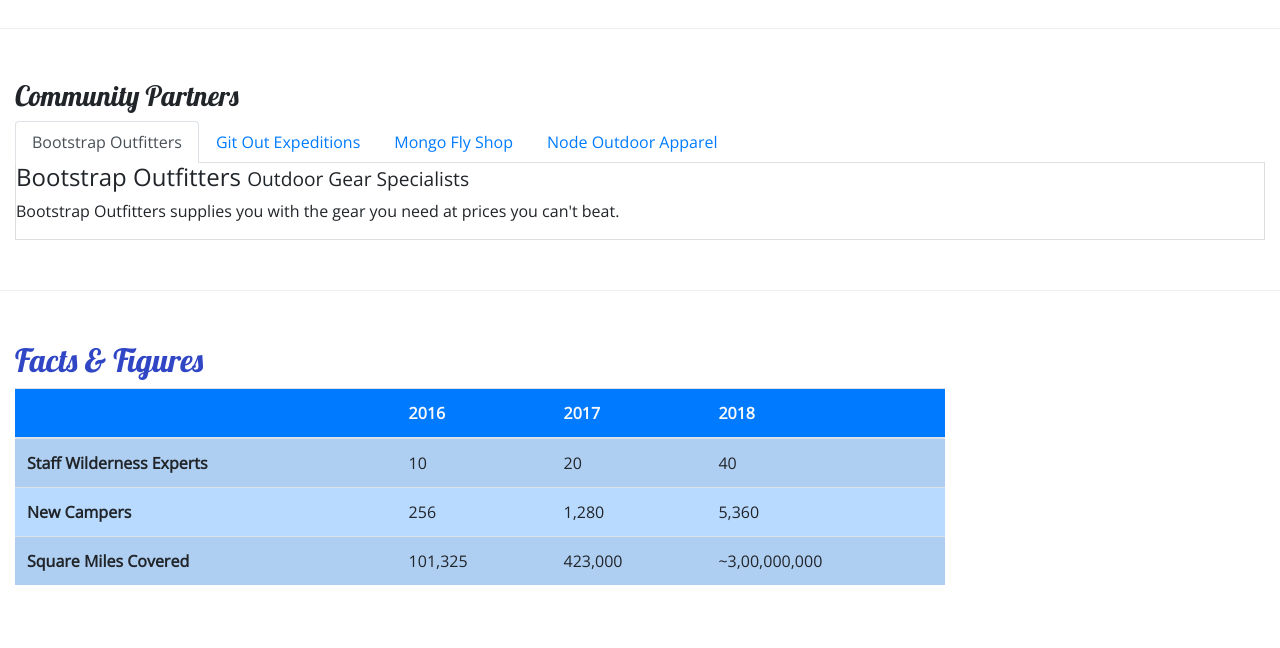
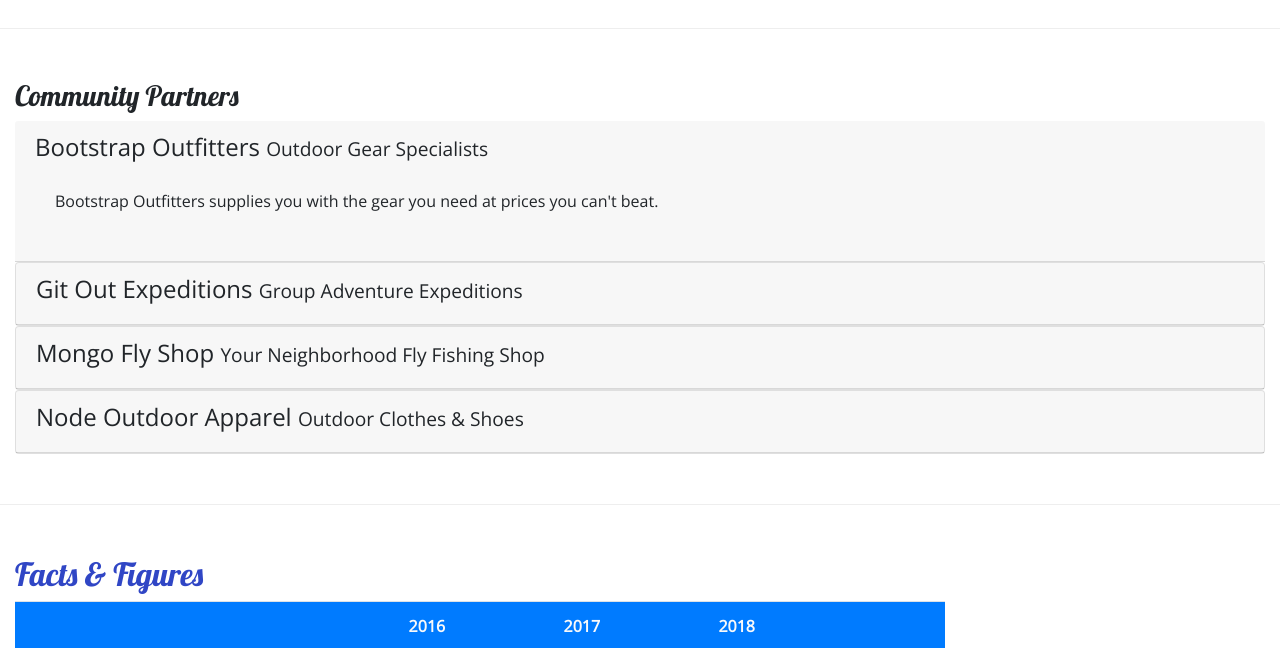
Before and after one commit to actgit123/nuCamp, a website: page aboutus.html in a window 1280 px wide. Shown: the part 800-1448 px from the top of the page. Drawn offline with nearby package versions, Linux system fonts and the light colour scheme.

Commit message:
accordion

```diff
--- a/aboutus.html
+++ b/aboutus.html
@@ -104,27 +104,63 @@
             <div class="row row-content">
                 <div class="col">
                 <h3>Community Partners</h3>
-                    <ul class="nav nav-tabs">
+              <!--      <ul class="nav nav-tabs">
                         <li class="nav-item">  <a class="nav-link active" href="#bootstrap" role="tab" data-toggle="tab">Bootstrap Outfitters</a></li>
                         <li class="nav-item">  <a class="nav-link" href="#git" role="tab" data-toggle="tab"> Git Out Expeditions</a></li>
                         <li class="nav-item">   <a class="nav-link" href="#mongo" role="tab" data-toggle="tab"> Mongo Fly Shop</a></li>
                         <li class="nav-item"> <a class="nav-link" href="#node" role="tab" data-toggle="tab">Node Outdoor Apparel</a></li>
-                    </ul>
-               <div class="tab-content">
-                   <div role="tabpanel" class="tab-pane fade show active" id="bootstrap">
-                    <h4>Bootstrap Outfitters <small>Outdoor Gear Specialists</small></h4>
+                    </ul>-->
 
-                <p class="d-none d-sm-block">Bootstrap Outfitters supplies you with the gear you need at prices you can't beat.</p></div>
-                <div role="tabpanel" class="tab-pane fade" id="git">
-                <h4>Git Out Expeditions <small>Group Adventure Expeditions</small></h4>
+               <div id="accordion">
+
+                   <div role="tab" class="card-header">
+                    <h4>
+                         <a data-toggle="collapse" data-target="#bootstrap">Bootstrap Outfitters <small>Outdoor Gear Specialists</small>
+                   </a>
+                    </h4>
+                    <div class="collapse show" id="bootstrap" data-parent="#accordion">
+                        <div class="card-body">
+               <p class="d-none d-sm-block">Bootstrap Outfitters supplies you with the gear you need at prices you can't beat.</p></div>
+
+                   </div>
+                   </div>
+
+                <div class="card">
+               <div role="tabpanel" class="card-header">
+
+                <h4>
+                <a class="collapsed" data-toggle="collapse" data-target="#git">Git Out Expeditions <small>Group Adventure Expeditions</small>
+                </a>
+            </h4>
+            <div class="collapse" id="git" data-parent="#accordion">
+                <div class="card-body">
                 <p class="d-none d-sm-block">Join Git Out Expeditions to explore new horizons with a group of other adventurers!</p></div>
-                <div role="tabpanel" class="tab-pane fade" id="mongo">
-                <h4>Mongo Fly Shop <small>Your Neighborhood Fly Fishing Shop</small></h4>
+            </div>
+               </div>
+                </div>
+                <div class="card">
+                 <div role="tabpanel" class="card-header">
+                <h4>
+                    <a class="collapsed" data-toggle="collapse" data-target="#mongo">
+                    Mongo Fly Shop <small>Your Neighborhood Fly Fishing Shop</small></a></h4>
+                    <div class="collapse" id="mongo" data-parent="accordion">
+                        <div class="card-body">
                 <p class="d-none d-sm-block">Need a new fishing pole, a tacklebox, or flies of all kinds? Stop by Mongo Fly Shop.</p></div>
-                <div role="tabpanel" class="tab-pane fade" id="node">
-                <h4>Node Outdoor Apparel <small>Outdoor Clothes & Shoes</small></h4>
+                </div>
+                </div>
+                </div>
+                <div class="card">
+                <div role="tabpanel" class="card-header">
+                <h4>
+                    <a class="collapsed" data-toggle="collapse" data-target="#node">Node Outdoor Apparel <small>Outdoor Clothes & Shoes</small></a></h4>
+                    <div class="collapse" id="node" data-parent="accordion">
+                    <div class="card-body">
                 <p class="d-none d-sm-block">From polar fleece to swimsuits, hiking boots to waders, a visit to Node will be sure to get you covered.</p></div>
                 </div>
+                </div>
+                </div>
+                </div>
+
     </div></div>
     <div class="row row-content">
         <div class="col-sm-9">
```
